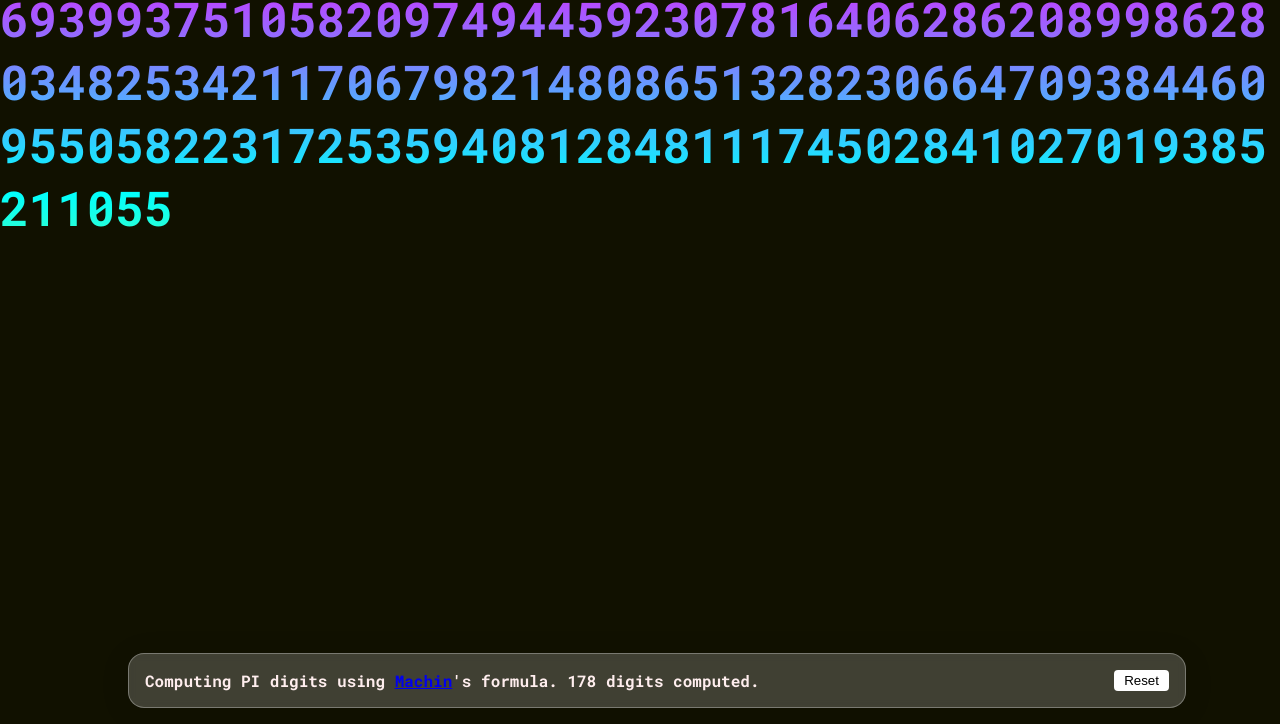
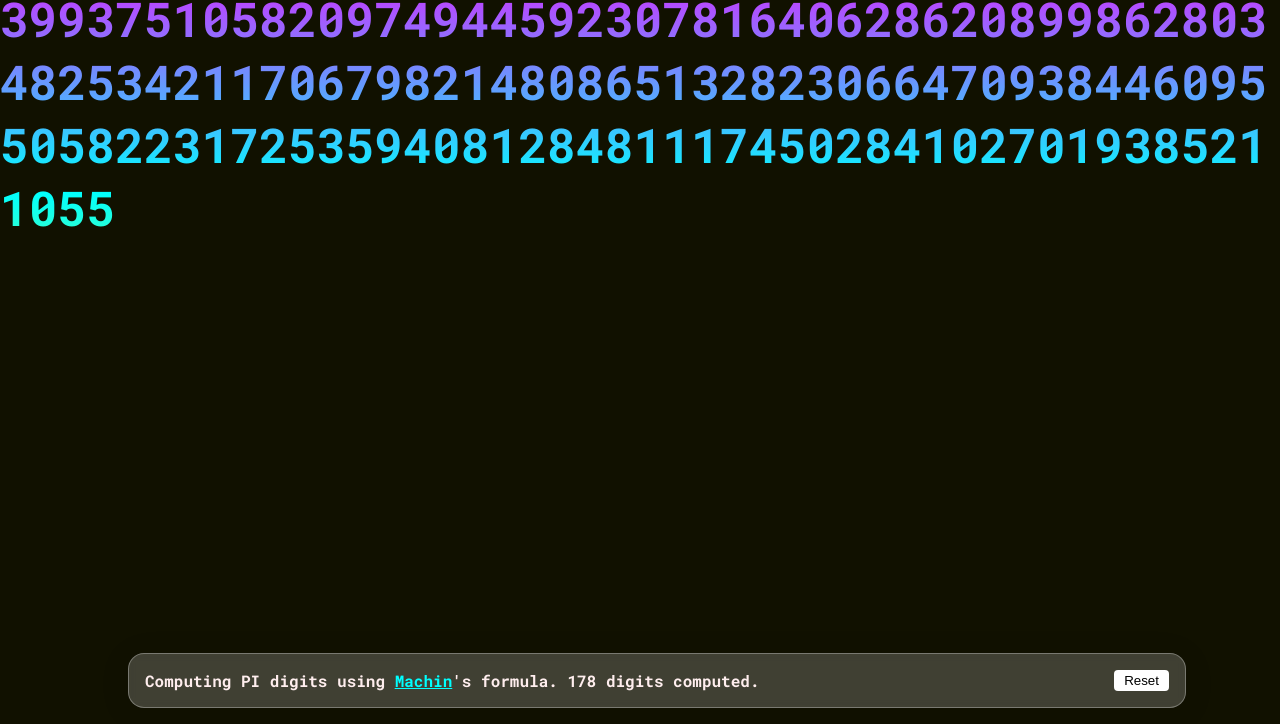
Before and after one commit to fed135/PI-day, a plain HTML site: page index.html in a window 1280 px wide. Shown: the part 76-800 px from the top of the page. Drawn offline with Linux system fonts and the light colour scheme.

Commit message:
Logic fix

```diff
--- a/index.html
+++ b/index.html
@@ -48,7 +48,7 @@
       backdrop-filter: blur(5px);
       border: 1px solid rgba(255, 255, 255, 0.3);
       display: block;
-      position:absolute;
+      position:fixed;
       width:80%;
       bottom: 1em;
       left: 10%;
@@ -65,6 +65,10 @@
       padding-left: 10px;
       padding-right: 10px;
       float: right;
+    }
+
+    #algo {
+      color: cyan;
     }
 
   </style>
@@ -91,8 +95,12 @@
   function draw() {
     speed = Math.max(maxSpeed, speed * 0.8);
     setTimeout(draw, speed);
-    decimals.innerHTML = calc(++digits).substring(0, digits+2);
+    decimals.innerHTML = calc(++digits).substring(2, digits+2);
     computed.innerHTML = digits;
+  }
+
+  function reset() {
+    digits = 2;
   }
 
   setTimeout(draw, speed);
```
